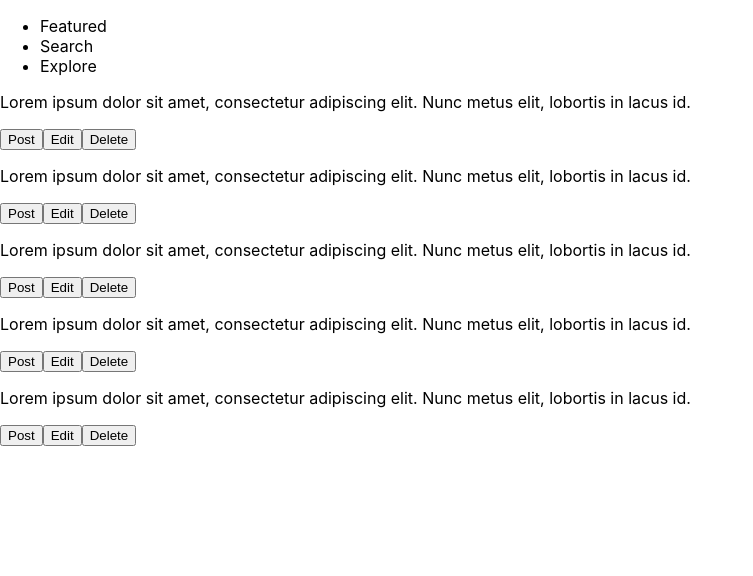
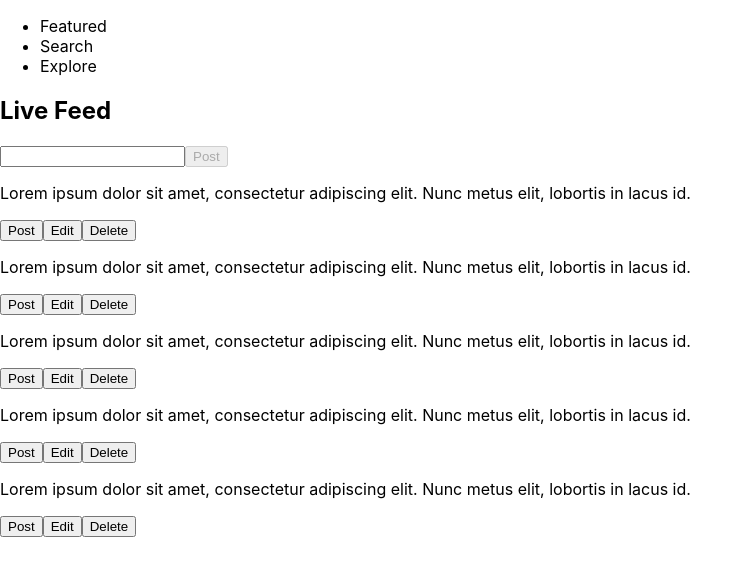
Before and after one commit to Que91/final-project, a React (Create React App) app: page / in a window 1280 px wide. Shown: the top 576 px of the page, without its empty margins (0-753 px from the left). Built offline with nearby package versions, Linux system fonts and the light colour scheme.

Commit message:
Post Button working with validation

```diff
--- a/src/App.js
+++ b/src/App.js
@@ -1,13 +1,12 @@
-import logo from "./logo.svg";
 import "./App.css";
 import Login from "./components/Login";
-import PostItem from "./components/PostItem";
 import SignUp from "./components/SignUp";
 import Navigation from "./components/Navigation";
 import PostList from "./components/PostList";
 import { Route, Routes } from "react-router-dom";
 import PostData from "./data/PostData";
 import React, { useState } from 'react'
+import NewPostForm from './components/NewPostForm'
 
 
 function App() {
@@ -29,8 +28,10 @@ function App() {
           element={
             <>
               <Navigation />
+              <NewPostForm />
               <PostList post={post}
               handleDelete={deletePost} />
+
 
             </>
           }
--- /dev/null
+++ b/src/components/NewPostForm.jsx
@@ -0,0 +1,33 @@
+import React, { useState } from "react";
+
+function NewPostForm() {
+  const [text, setText] = useState("");
+  const [btnDisabled, setBtnDisabled] = useState(true);
+
+  const handleTextChange = (e) => {
+    if (text === "") {
+      setBtnDisabled(false);
+    }
+
+    setText(e.target.value);
+  };
+
+  const handleSubmit = (e) => {
+    e.preventDefault()
+
+  };
+
+
+  return (
+    <form onSubmit={handleSubmit}>
+      <h2>Live Feed</h2>
+      <input type="text" value={text} onChange={handleTextChange} />
+
+      <button disabled={btnDisabled} type="submit">
+        Post
+      </button>
+    </form>
+  );
+}
+
+export default NewPostForm;
```
Also changed, not shown: src/components/Button.jsx (added, +10 -0 lines).
